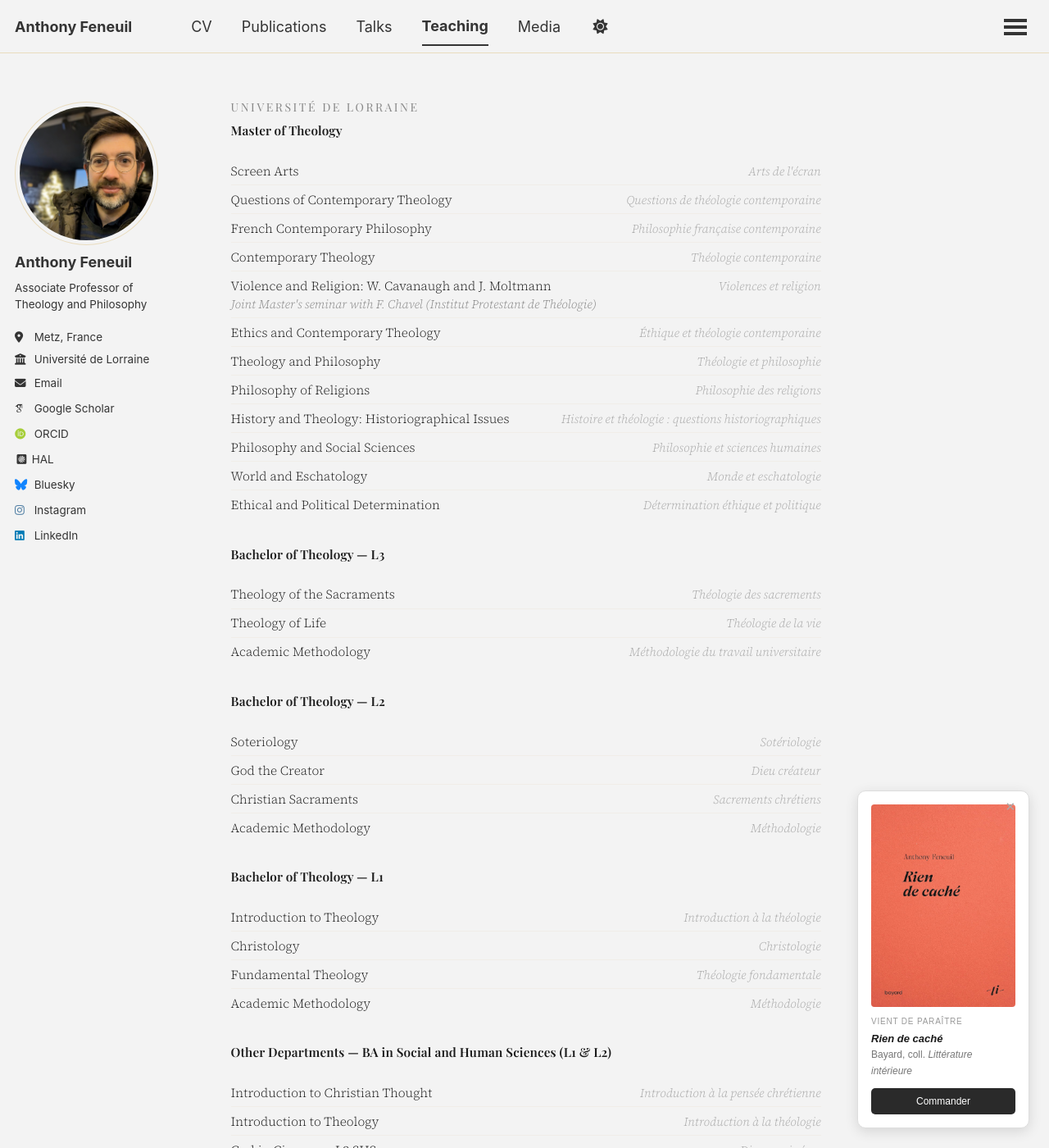
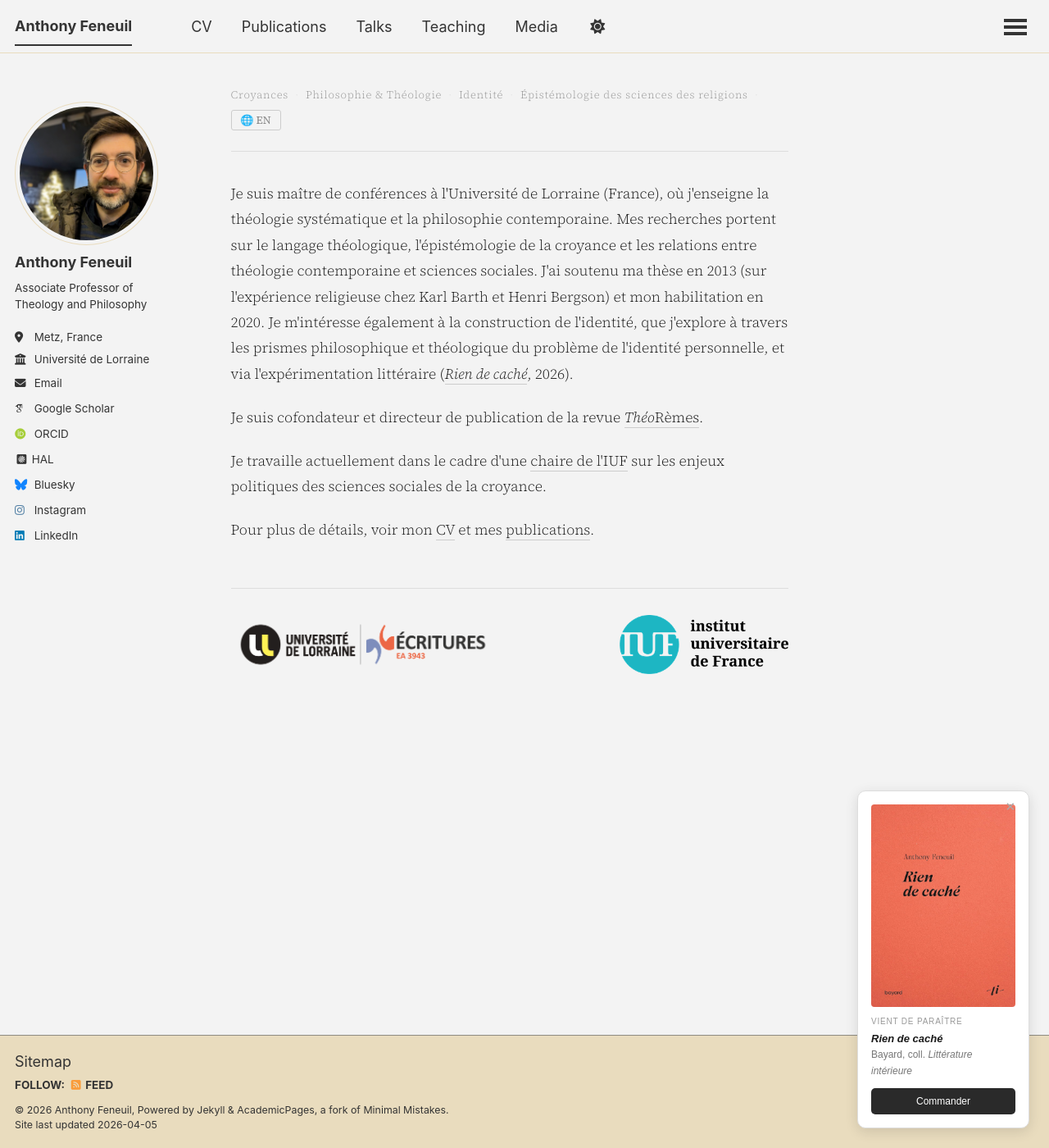
Before and after one commit to anfnl/anfnl.github.io, a Jekyll site: the page built from _pages/teaching.md, in a window 1280 px wide and 1400 px high. Shown: the whole window at 82% size. Built offline with Jekyll 4.4.1, drawn with Linux system fonts in a browser that asks for light colours; some web fonts are replaced; a script that is not in the unit is left out; some of the changed text lies outside the part shown.

Commit message:
Update teaching.md

```diff
--- a/_pages/teaching.md
+++ b/_pages/teaching.md
@@ -1,129 +1,62 @@
 ---
-layout: archive
+permalink: /
 title: ""
-permalink: /teaching/
 author_profile: true
+redirect_from:
+  - /about/
+  - /about.html
 ---
 
 <link href="https://fonts.googleapis.com/css2?family=Playfair+Display:ital,wght@0,400;0,600;1,400&family=Source+Serif+4:ital,wght@0,300;0,400;1,300&display=swap" rel="stylesheet">
 
 <style>
-.teach-wrap { font-family: 'Source Serif 4', Georgia, serif; color: #1a1a1a; max-width: 720px; }
-
-.teach-section-title { font-family: 'Playfair Display', serif; font-size: 0.78rem; letter-spacing: 0.18em; text-transform: uppercase; color: #888; margin: 3rem 0 0.4rem 0; font-weight: 400; border-top: 1px solid #ddd; padding-top: 1.8rem; }
-.teach-section-title:first-of-type { margin-top: 0; border-top: none; padding-top: 0; }
-.teach-subsection { font-size: 0.85rem; color: #1a1a1a; font-weight: 600; font-style: normal; margin: 0 0 1.2rem 0; letter-spacing: 0.01em; font-family: 'Playfair Display', serif; }
-
-.teach-list { list-style: none; padding: 0; margin: 0; }
-.teach-list li { font-size: 0.9rem; font-weight: 300; line-height: 1.65; color: #1a1a1a; padding: 0.3rem 0; border-bottom: 1px solid #f0ede8; display: flex; align-items: baseline; gap: 0.8rem; }
-.teach-list li:last-child { border-bottom: none; }
-.teach-en { flex: 1; }
-.teach-fr { font-size: 0.82rem; color: #aaa; font-style: italic; flex: 0 0 auto; }
-.teach-note { font-size: 0.82rem; color: #888; font-style: italic; display: block; margin-top: 0.1rem; }
-
-.teach-ext-entry { margin-bottom: 1.6rem; }
-.teach-ext-title { font-size: 0.9rem; font-weight: 400; line-height: 1.65; color: #1a1a1a; }
-
-@media (max-width: 500px) {
-  .teach-list li { flex-direction: column; gap: 0.1rem; }
-  .teach-fr { text-align: left; }
-}
+.home-wrap { font-family: 'Source Serif 4', Georgia, serif; color: #1a1a1a; max-width: 680px; }
+.home-tags { display: flex; flex-wrap: wrap; gap: 0.5rem; margin-bottom: 2rem; align-items: center; justify-content: space-between; padding-bottom: 1.4rem; border-bottom: 1px solid #ddd; }
+.home-taglist { display: flex; flex-wrap: wrap; gap: 0.45rem; }
+.home-tag { font-size: 0.72rem; letter-spacing: 0.06em; color: #999; font-family: 'Source Serif 4', serif; font-weight: 300; }
+.home-tag::after { content: "·"; margin-left: 0.45rem; color: #ddd; }
+.home-tag:last-child::after { content: ""; }
+.home-lang-btn { background: none; border: 1px solid #ccc; border-radius: 3px; padding: 0.15rem 0.6rem; cursor: pointer; font-size: 0.72rem; color: #888; font-family: 'Source Serif 4', serif; white-space: nowrap; }
+.home-body { font-size: 0.97rem; line-height: 1.8; font-weight: 300; color: #1a1a1a; }
+.home-body p { margin-bottom: 1.2rem; }
+.home-body a { color: #1a1a1a; text-decoration: none; border-bottom: 1px solid #ccc; transition: border-color 0.15s; }
+.home-body a:hover { border-color: #1a1a1a; }
+.home-logos { display: flex; justify-content: space-between; align-items: flex-end; margin-top: 3rem; padding-top: 1.8rem; border-top: 1px solid #ddd; }
 </style>
 
-<div class="teach-wrap">
+<script>
+function toggleLang() {
+  var enEls = document.querySelectorAll('.lang-en');
+  var frEls = document.querySelectorAll('.lang-fr');
+  var btn = document.getElementById('lang-toggle');
+  var isEn = btn.textContent.indexOf('EN') !== -1;
+  for (var i = 0; i < enEls.length; i++) { enEls[i].style.display = isEn ? '' : 'none'; }
+  for (var i = 0; i < frEls.length; i++) { frEls[i].style.display = isEn ? 'none' : ''; }
+  btn.textContent = isEn ? '🌐 FR' : '🌐 EN';
+}
+</script>
 
-<p class="teach-section-title">Université de Lorraine</p>
-<p class="teach-subsection">Master of Theology</p>
-<ul class="teach-list">
-<li><span class="teach-en">Screen Arts</span><span class="teach-fr">Arts de l'écran</span></li>
-<li><span class="teach-en">Questions of Contemporary Theology</span><span class="teach-fr">Questions de théologie contemporaine</span></li>
-<li><span class="teach-en">French Contemporary Philosophy</span><span class="teach-fr">Philosophie française contemporaine</span></li>
-<li><span class="teach-en">Contemporary Theology</span><span class="teach-fr">Théologie contemporaine</span></li>
-<li><span class="teach-en">Violence and Religion: W. Cavanaugh and J. Moltmann<span class="teach-note">Joint Master's seminar with F. Chavel (Institut Protestant de Théologie)</span></span><span class="teach-fr">Violences et religion</span></li>
-<li><span class="teach-en">Ethics and Contemporary Theology</span><span class="teach-fr">Éthique et théologie contemporaine</span></li>
-<li><span class="teach-en">Theology and Philosophy</span><span class="teach-fr">Théologie et philosophie</span></li>
-<li><span class="teach-en">Philosophy of Religions</span><span class="teach-fr">Philosophie des religions</span></li>
-<li><span class="teach-en">History and Theology: Historiographical Issues</span><span class="teach-fr">Histoire et théologie : questions historiographiques</span></li>
-<li><span class="teach-en">Philosophy and Social Sciences</span><span class="teach-fr">Philosophie et sciences humaines</span></li>
-<li><span class="teach-en">World and Eschatology</span><span class="teach-fr">Monde et eschatologie</span></li>
-<li><span class="teach-en">Ethical and Political Determination</span><span class="teach-fr">Détermination éthique et politique</span></li>
-</ul>
-
-<p class="teach-subsection" style="margin-top: 1.8rem;">Bachelor of Theology — L3</p>
-<ul class="teach-list">
-<li><span class="teach-en">Theology of the Sacraments</span><span class="teach-fr">Théologie des sacrements</span></li>
-<li><span class="teach-en">Theology of Life</span><span class="teach-fr">Théologie de la vie</span></li>
-<li><span class="teach-en">Academic Methodology</span><span class="teach-fr">Méthodologie du travail universitaire</span></li>
-</ul>
-
-<p class="teach-subsection" style="margin-top: 1.8rem;">Bachelor of Theology — L2</p>
-<ul class="teach-list">
-<li><span class="teach-en">Soteriology</span><span class="teach-fr">Sotériologie</span></li>
-<li><span class="teach-en">God the Creator</span><span class="teach-fr">Dieu créateur</span></li>
-<li><span class="teach-en">Christian Sacraments</span><span class="teach-fr">Sacrements chrétiens</span></li>
-<li><span class="teach-en">Academic Methodology</span><span class="teach-fr">Méthodologie</span></li>
-</ul>
-
-<p class="teach-subsection" style="margin-top: 1.8rem;">Bachelor of Theology — L1</p>
-<ul class="teach-list">
-<li><span class="teach-en">Introduction to Theology</span><span class="teach-fr">Introduction à la théologie</span></li>
-<li><span class="teach-en">Christology</span><span class="teach-fr">Christologie</span></li>
-<li><span class="teach-en">Fundamental Theology</span><span class="teach-fr">Théologie fondamentale</span></li>
-<li><span class="teach-en">Academic Methodology</span><span class="teach-fr">Méthodologie</span></li>
-</ul>
-
-<p class="teach-subsection" style="margin-top: 1.8rem;">Other Departments — BA in Social and Human Sciences (L1 & L2)</p>
-<ul class="teach-list">
-<li><span class="teach-en">Introduction to Christian Thought</span><span class="teach-fr">Introduction à la pensée chrétienne</span></li>
-<li><span class="teach-en">Introduction to Theology</span><span class="teach-fr">Introduction à la théologie</span></li>
-<li><span class="teach-en">God in Cinema — L2 SHS</span><span class="teach-fr">Dieu au cinéma</span></li>
-</ul>
-
-<p class="teach-subsection" style="margin-top: 1.8rem;">Other Departments — BA in Humanities (L1)</p>
-<ul class="teach-list">
-<li><span class="teach-en">Introduction to the Philosophy of Religion</span><span class="teach-fr">Introduction à la philosophie de la religion</span></li>
-<li><span class="teach-en">Philosophical Sources of the Social Sciences</span><span class="teach-fr">Sources philosophiques des sciences sociales</span></li>
-</ul>
-
-<p class="teach-subsection" style="margin-top: 1.8rem;">University Diploma (DU) ReLiens — Religion, Secularism, Social Inclusion</p>
-<ul class="teach-list">
-<li><span class="teach-en">Introduction to Theology</span><span class="teach-fr">Introduction à la théologie</span></li>
-<li><span class="teach-en">Literalism and Criticism</span><span class="teach-fr">Littéralisme et critique</span></li>
-</ul>
-
-<p class="teach-section-title">International & External Teaching</p>
-
-<div class="teach-ext-entry">
-<div class="teach-ext-title"><strong>Erasmus+</strong> — Université Félix-Houphouêt-Boigny, Abidjan, Côte d'Ivoire</div>
-<ul class="teach-list" style="margin-top: 0.5rem;">
-<li><span class="teach-en">Doctoral Training in Philosophy</span><span class="teach-fr">Formation doctorale en philosophie — April 2018</span></li>
-</ul>
+<div class="home-wrap">
+<div class="home-tags">
+<div class="home-taglist">
+<span class="home-tag lang-fr">Croyances</span><span class="home-tag lang-fr">Philosophie & Théologie</span><span class="home-tag lang-fr">Identité</span><span class="home-tag lang-fr">Épistémologie des sciences des religions</span><span class="home-tag lang-en" style="display:none">Beliefs</span><span class="home-tag lang-en" style="display:none">Philosophy & Theology</span><span class="home-tag lang-en" style="display:none">Identity</span><span class="home-tag lang-en" style="display:none">Epistemology of Religious Studies</span>
 </div>
-
-<div class="teach-ext-entry">
-<div class="teach-ext-title"><strong>Cèdres Formations</strong>, Lausanne, Switzerland</div>
-<ul class="teach-list" style="margin-top: 0.5rem;">
-<li><span class="teach-en">Systematic Theology</span><span class="teach-fr">Théologie systématique — since 2018</span></li>
-</ul>
+<button id="lang-toggle" onclick="toggleLang()" class="home-lang-btn">🌐 EN</button>
 </div>
-
-<div class="teach-ext-entry">
-<div class="teach-ext-title"><strong>Université de Genève</strong>, Switzerland</div>
-<ul class="teach-list" style="margin-top: 0.5rem;">
-<li><span class="teach-en">The Ethics of Karl Barth — Distance Learning Bachelor, Ethics Certificate</span><span class="teach-fr">2015–2016</span></li>
-<li><span class="teach-en">Introduction to Fundamental Philosophical Concepts (Augustine, Descartes, Kant, Hegel) — Bachelor of Theology</span><span class="teach-fr">Autumn 2013</span></li>
-<li><span class="teach-en">The Ethics of Karl Barth: Understanding and Stakes, with F. Dermange — Master of Theology</span><span class="teach-fr">Spring 2014</span></li>
-<li><span class="teach-en">Interpretation of the Apostles' Creed, with H.-C. Askani — Distance Learning Bachelor</span><span class="teach-fr">2009–2010</span></li>
-<li><span class="teach-en">Methodology of Research in Theology, with G. Waterlot — Master of Theology</span><span class="teach-fr">2011–2012</span></li>
-<li><span class="teach-en">The God of the Philosophers, the God of the Believers, with G. Waterlot — Distance Learning Bachelor</span><span class="teach-fr">2008–2009</span></li>
-</ul>
+<div class="home-body lang-fr">
+<p>Je suis maître de conférences à l'Université de Lorraine (France), où j'enseigne la théologie systématique et la philosophie contemporaine. Mes recherches portent sur le langage théologique, l'épistémologie de la croyance et les relations entre théologie contemporaine et sciences sociales. J'ai soutenu ma thèse en 2013 (sur l'expérience religieuse chez Karl Barth et Henri Bergson) et mon habilitation en 2020. Je m'intéresse également à la construction de l'identité, que j'explore à travers les prismes philosophique et théologique du problème de l'identité personnelle, et via l'expérimentation littéraire (<a href="/rien-de-cache/"><em>Rien de caché</em></a>, 2026).</p>
+<p>Je suis cofondateur et directeur de publication de la revue <a href="https://journals.openedition.org/theoremes/"><em>Théo</em>Rèmes</a>.</p>
+<p>Je travaille actuellement dans le cadre d'une <a href="https://www.iufrance.fr/les-membres-de-liuf/membre/2850-anthony-feneuil.html">chaire de l'IUF</a> sur les enjeux politiques des sciences sociales de la croyance.</p>
+<p>Pour plus de détails, voir mon <a href="/cv/">CV</a> et mes <a href="/publications/">publications</a>.</p>
 </div>
-
-<div class="teach-ext-entry">
-<div class="teach-ext-title"><strong>IST Sophia-Antipolis</strong>, France</div>
-<ul class="teach-list" style="margin-top: 0.5rem;">
-<li><span class="teach-en">Theological Discourse</span><span class="teach-fr">Le discours théologique — 2016–2017</span></li>
-</ul>
+<div class="home-body lang-en" style="display:none">
+<p>I am an Associate Professor at the University of Lorraine (France), where I teach systematic theology and contemporary philosophy. My research focuses on theological language, the epistemology of belief, and the relationships between contemporary theology and the social sciences. I completed my PhD in 2013 (on religious experience in Karl Barth and Henri Bergson) and obtained my habilitation in 2020. I am also interested in the construction of identity, which I explore through the philosophical and theological lenses of the personal identity problem, and through literary experimentation (<a href="/rien-de-cache/"><em>Rien de caché</em></a>, 2026).</p>
+<p>I am a founder and publishing director of the journal <a href="https://journals.openedition.org/theoremes/"><em>Théo</em>Rèmes</a>.</p>
+<p>I am currently conducting research as an <a href="https://www.iufrance.fr/les-membres-de-liuf/membre/2850-anthony-feneuil.html">IUF fellow</a> on the political consequences of the social sciences of belief.</p>
+<p>For more details, see my <a href="/cv/">CV</a> and <a href="/publications/">publications</a>.</p>
 </div>
-
+<div class="home-logos">
+<a href="https://ecritures.univ-lorraine.fr/"><img src="/images/logoEcritransp.png" alt="Écritures, Université de Lorraine" style="height: 72px;"></a>
+<a href="https://www.iufrance.fr/les-membres-de-liuf/membre/2850-anthony-feneuil.html"><img src="/images/LogoIUF.png" alt="Institut Universitaire de France" style="height: 72px;"></a>
 </div>
+</div>
```
